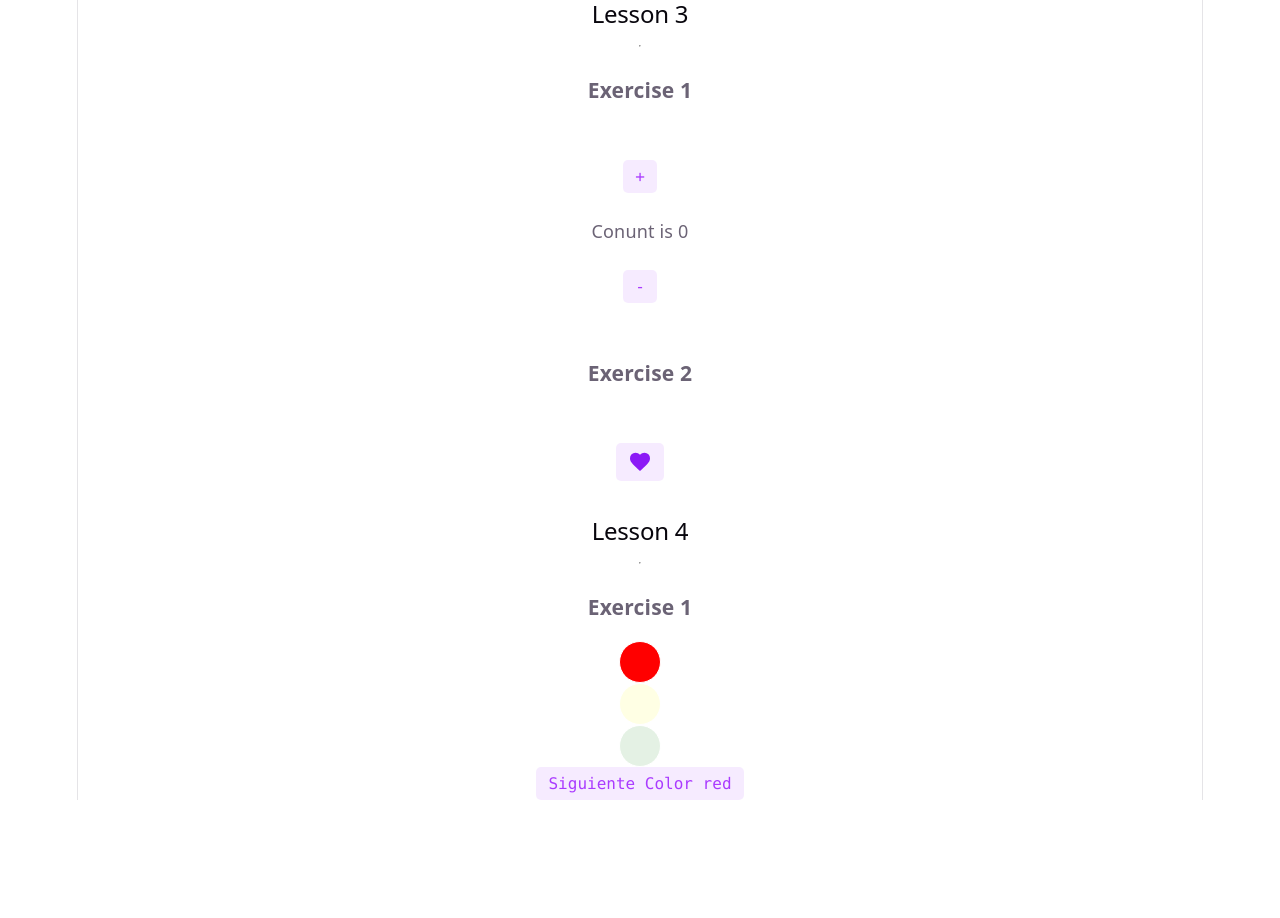
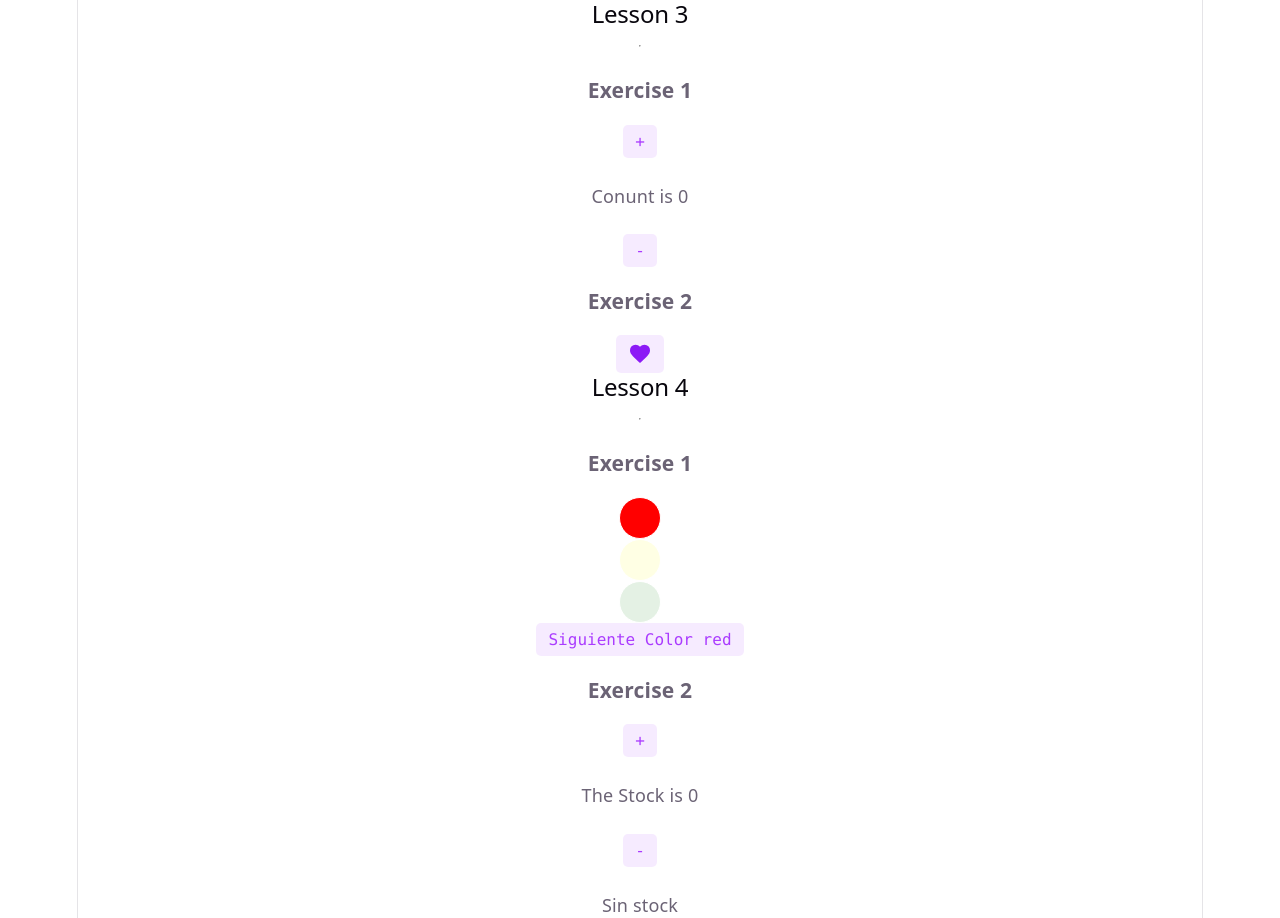
Before and after one commit to jeremiassosa/react-bootcamp-Sosa, a React (Vite) app in the folder react-bootcamp-Sosa/: page / in a window 1280 px wide. Before the commit the page ends 800 px from the top, so only its background shows below. Built offline with nearby package versions, Linux system fonts and the light colour scheme.

Commit message:
feat/ the complete traffic light exercise from lesson 4

```diff
--- a/react-bootcamp-Sosa/src/App.tsx
+++ b/react-bootcamp-Sosa/src/App.tsx
@@ -1,7 +1,8 @@
 import './App.css'
-import TrafficLight from './lesson4/exercise1-TrafficLight'
 import Counter from './lesson3/exercise1-counter';
 import ILike from './lesson3/exercise2-like';
+import TrafficLight from './lesson4/exercise1-TrafficLight'
+import AlertStock from './lesson4/exercise2-AlertStock';
 
 function App() {
   return (
@@ -20,7 +21,9 @@ function App() {
     <hr />
 
       <h3>Exercise 1</h3>
-      <TrafficLight />
+        <TrafficLight />
+      <h3>Exercise 2</h3>
+        <AlertStock />
     </>
     )
 }
--- /dev/null
+++ b/react-bootcamp-Sosa/src/lesson4/exercise2-AlertStock.tsx
@@ -0,0 +1,33 @@
+import { useState } from 'react'
+
+
+function AlertStock() {
+  const [counterStock, setCounterStock] = useState(0)
+  const alertStock = counterStock <= 0 ? 'Sin stock' :
+                     counterStock <= 5 ? '¡Últimas unidades!' : 'Disponible' ;
+
+  return (
+    <>
+      <section id="center">
+        <button
+          type="button"
+          className="counter"
+          onClick={() => setCounterStock((counterStock) => counterStock + 1)}
+        >
+          +
+        </button>
+        <span>The Stock is {counterStock}</span>
+        <button
+          type="button"
+          className="counter"
+          onClick={() => setCounterStock((counterStock) => counterStock - 1)}
+        >
+          -
+        </button>
+        <p>{alertStock}</p>
+      </section>
+    </>
+  )
+}
+
+export default AlertStock
```
